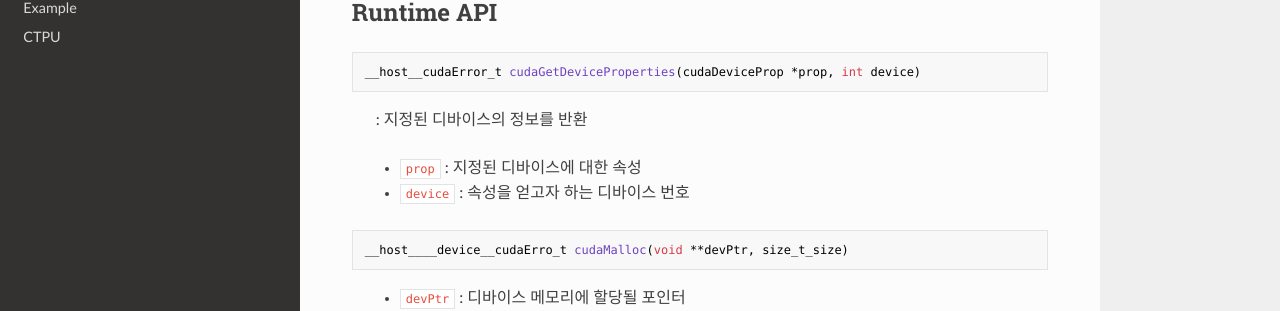
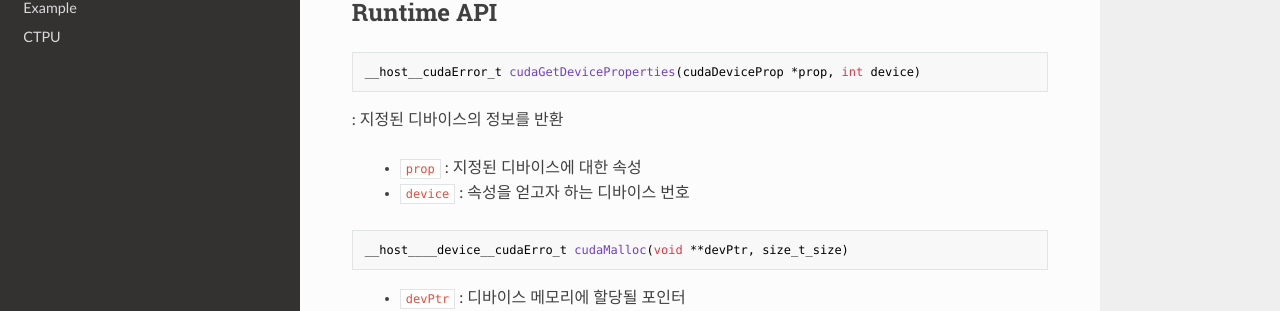
Before and after one commit to WonyoungCho/CUDA, an MkDocs documentation site: the page built from docs/CUDA_int.md, in a window 1280 px wide. Shown: the part 413-724 px from the top of the page. Built offline with MkDocs 1.6.1, drawn with Linux system fonts in a browser that asks for light colours; nearby versions of some CDN libraries; old or Windows-style settings are respelled for this version of MkDocs.

````diff
--- a/docs/CUDA_int.md
+++ b/docs/CUDA_int.md
@@ -13,7 +13,7 @@
 ```c
 __host__cudaError_t cudaGetDeviceProperties(cudaDeviceProp *prop, int device)
 ```
-> : 지정된 디바이스의 정보를 반환
+ : 지정된 디바이스의 정보를 반환
 
 > - `prop` : 지정된 디바이스에 대한 속성
 > - `device` : 속성을 얻고자 하는 디바이스 번호
````
